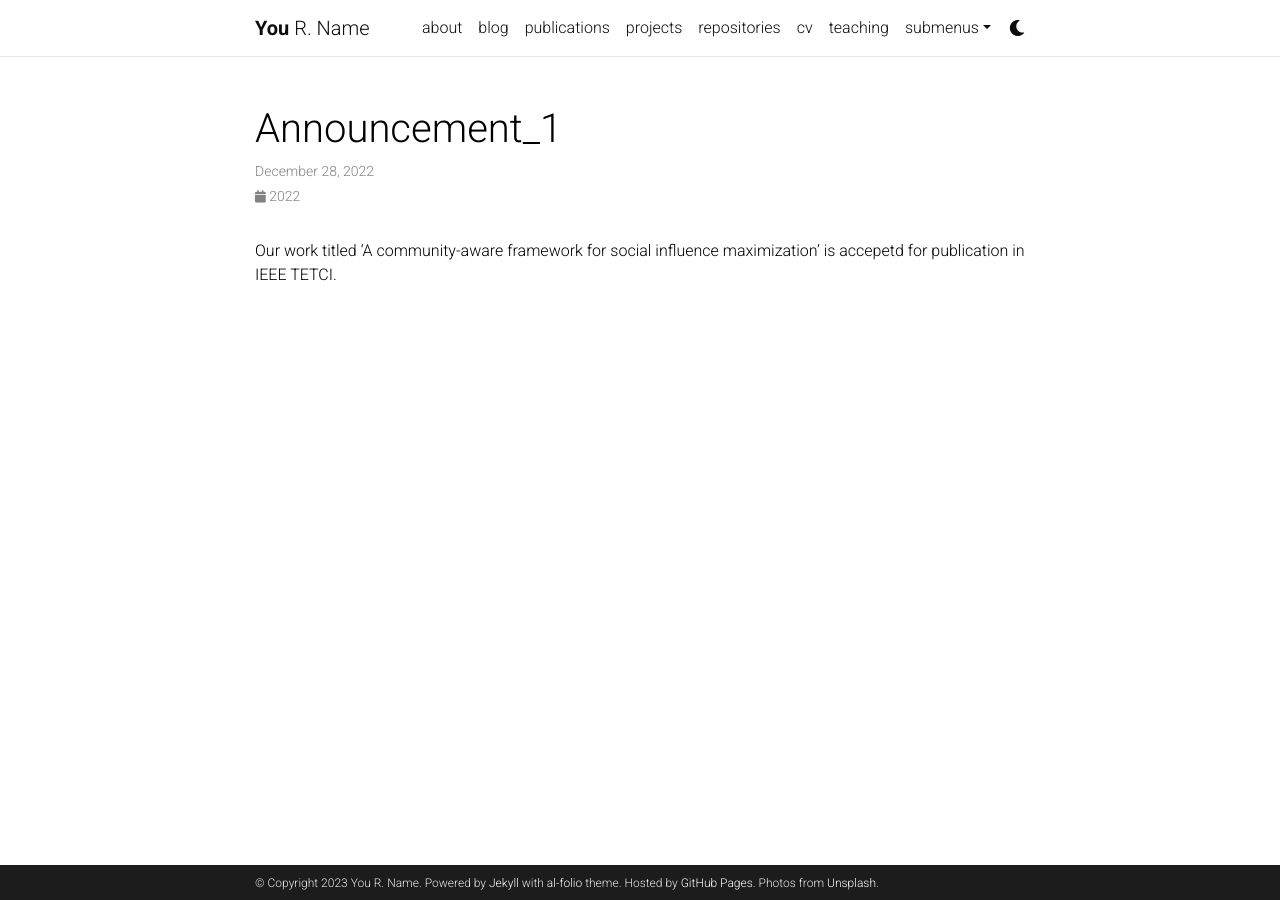
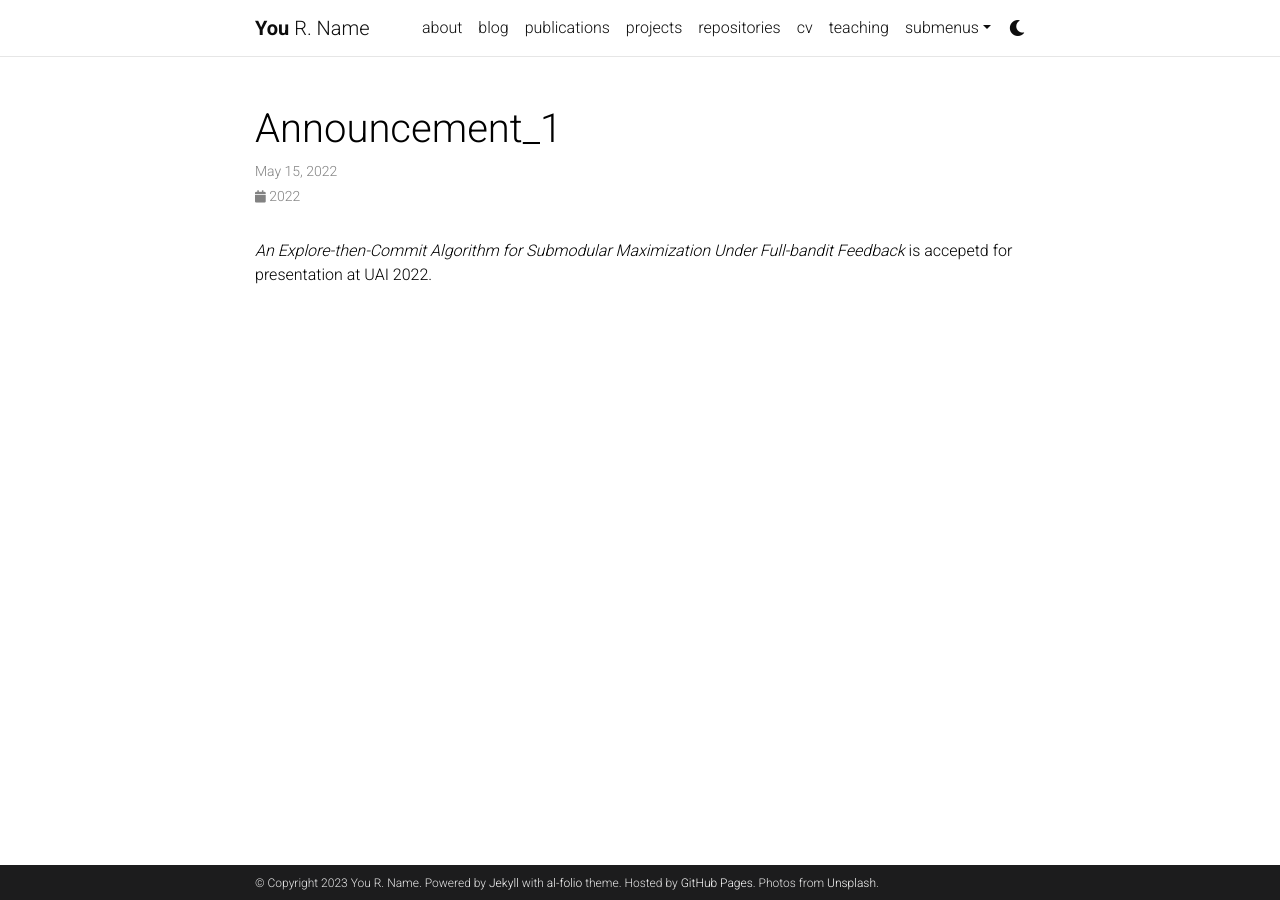
Before and after one commit to abhishekumrawal/old-website, a Jekyll site: the page built from _news/announcement_1.md, in a window 1280 px wide. Built offline with Jekyll 4.4.1, drawn with Linux system fonts in a browser that asks for light colours; comment, search, counter and statistics services are not loaded; a style sheet for code colours, icons or effects is not loaded.

Commit message:
Update announcement_1.md

```diff
--- a/_news/announcement_1.md
+++ b/_news/announcement_1.md
@@ -1,6 +1,6 @@
 ---
 layout: post
-date: 2022-12-28 15:59:00-0400
+date: 2022-05-15 15:59:00-0400
 inline: true
 ---
-Our work titled 'A community-aware framework for social influence maximization' is accepetd for publication in IEEE TETCI.
+*An Explore-then-Commit Algorithm for Submodular Maximization Under Full-bandit Feedback* is accepetd for presentation at UAI 2022.
```
